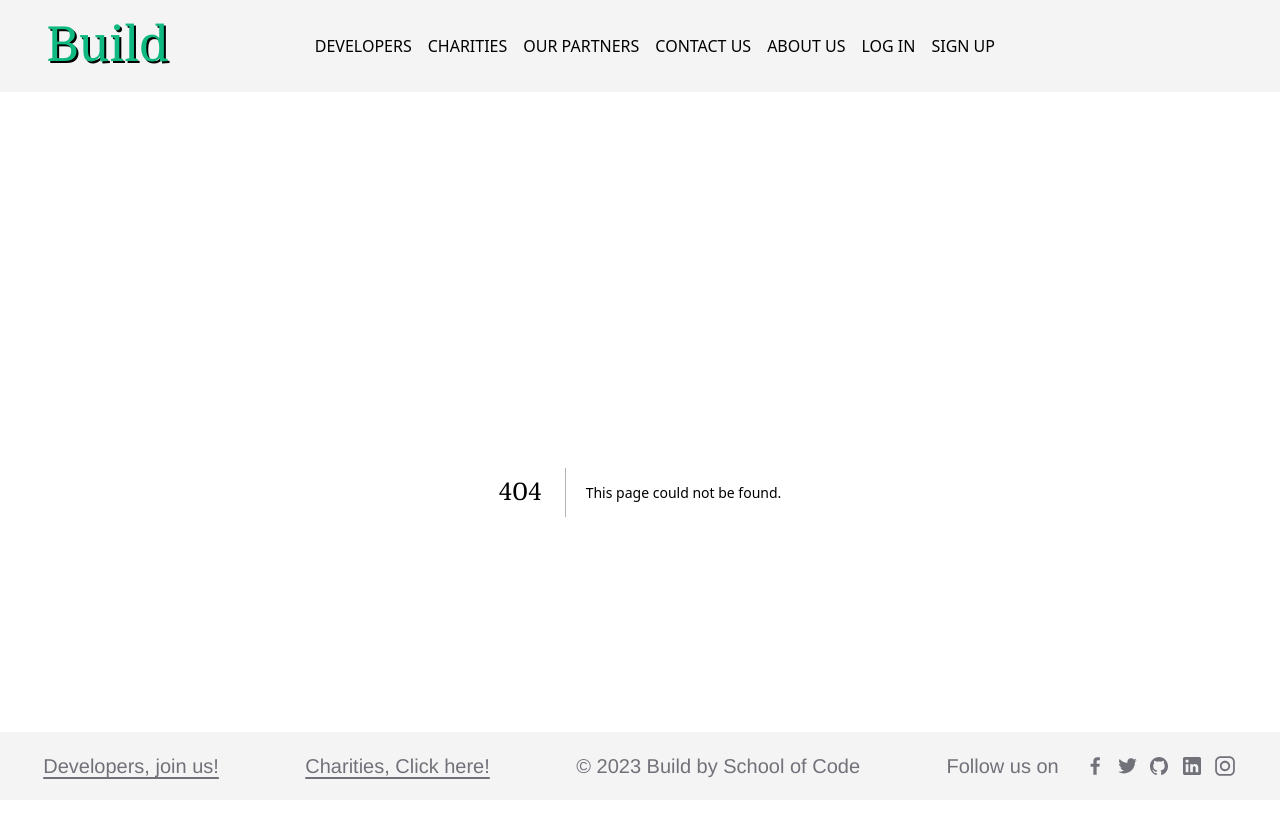
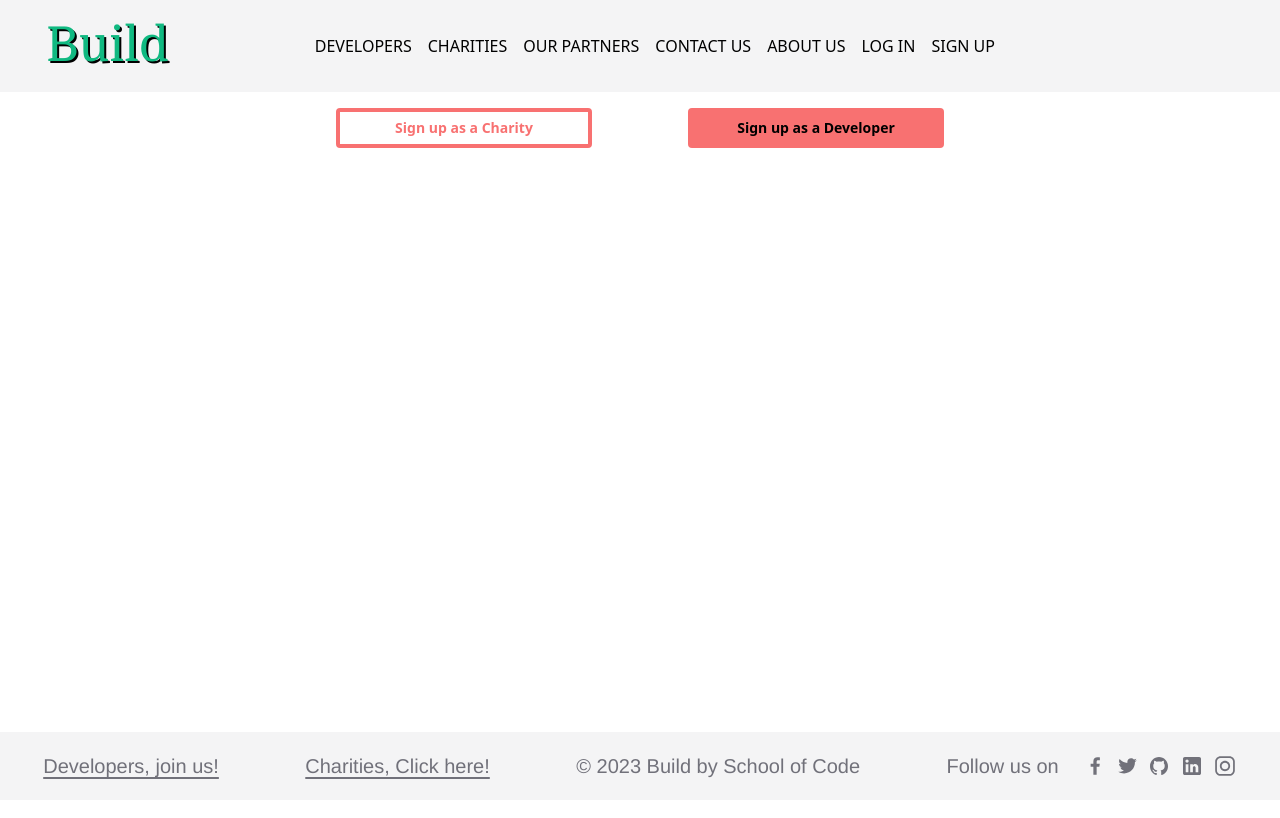
Before and after one commit to SchoolOfCode/Team-Build, a Next.js app: page /signup in a window 1280 px wide. Before the commit this address had no page. Shown: the top 818 px of the page. Built offline with nearby package versions, Linux system fonts and the light colour scheme.

Commit message:
small fixes

```diff
--- a/src/app/login/page.jsx
+++ b/src/app/login/page.jsx
@@ -3,10 +3,10 @@ import SimpleLogin from "@/components/SimpleLogin";
 
 export default function Login() {
   return (
-    <div className="text-left mx-3  lg:p-10 lg:flex lg:bg-slate-50 lg:justify-center lg:align-middle lg:text-xl lg:items-center lg:w-7/12 lg:shadow-[4.0px_8.0px_8.0px_rgba(0,0,0,0.38)] lg:rounded-md">
-      <div className="">
-      <SimpleLogin />
-    </div>
+    <div className="flex flex-col">
+      <div className="lg:flex lg:flex-col lg:items-center lg:justify-center lg:flex-grow">
+        <SimpleLogin />
+      </div>
     </div>
   );
 }
--- /dev/null
+++ b/src/app/signup/page.jsx
@@ -0,0 +1,16 @@
+import Link from "next/link";
+
+export default function Signup() {
+  return (
+    <div>
+      <div className="flex flex-row lg:flex-row justify-center lg:justify-center lg:gap-20 items-center mb-4">
+        <button className="button border-4 text-red-400 border-red-400 font-bold rounded w-44 h-10 text-sm lg:w-64 lg:text-md lg:mt-4 m-2">
+          <Link href="/charity/register">Sign up as a Charity</Link>
+        </button>
+        <button className="button bg-red-400  font-bold rounded w-44 h-10 text-sm lg:w-64 lg:text-md lg:mt-4 m-2">
+          <Link href="/developers/register">Sign up as a Developer</Link>
+        </button>
+      </div>
+    </div>
+  );
+}
--- a/src/app/termsandconditions/page.jsx
+++ b/src/app/termsandconditions/page.jsx
@@ -1,9 +1,6 @@
-import Navbar from "@/components/navbar";
-
 export default function TermsAndConditions() {
   return (
     <div>
-      <Navbar />
       <h1>
         <b>
           <u>Terms and Conditions</u>
```
